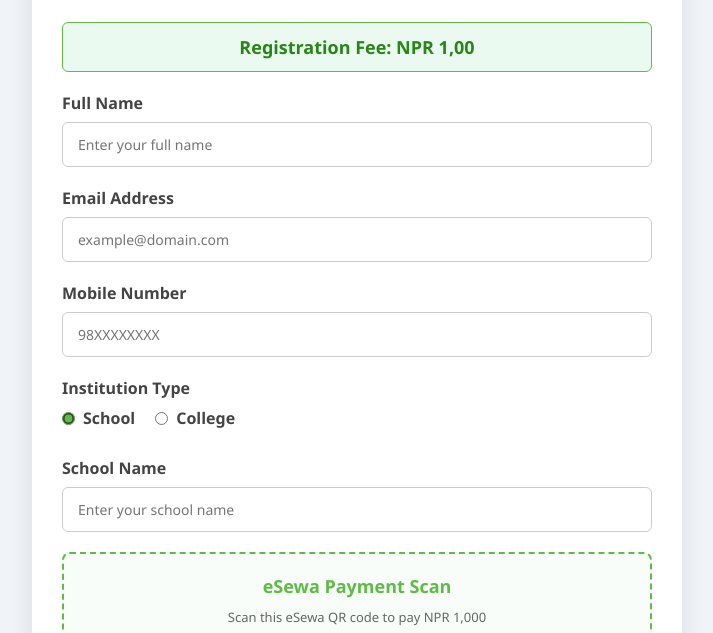
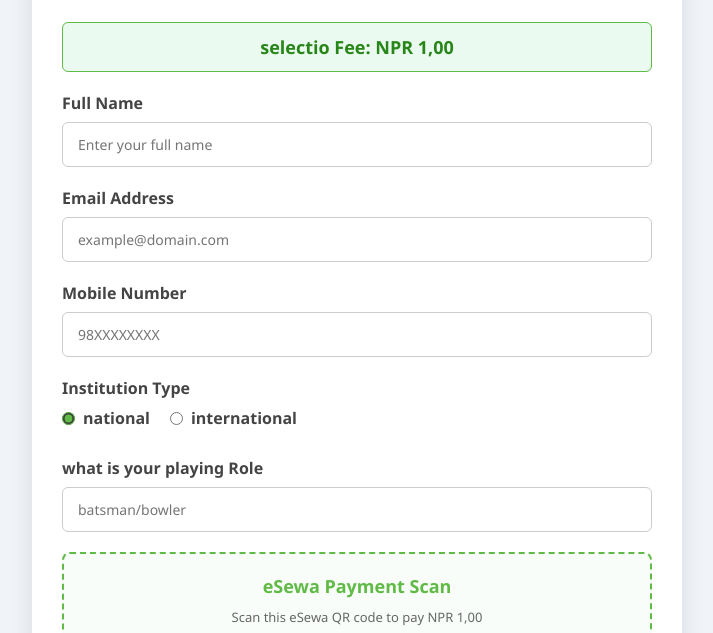
Before and after one commit to sumanguptasky-ai/suman, a plain HTML site: page index.html/index.html in a window 1280 px wide. Shown: the part 113-746 px from the top of the page, without its empty margins (283-996 px from the left). Drawn offline with nearby package versions, Linux system fonts and the light colour scheme.

Commit message:
Fix HTML structure and update form details

```diff
--- a/index.html/index.html
+++ b/index.html/index.html
@@ -187,7 +187,7 @@
 
     <!-- ipl Fee Info -->
     <div class="fee-badge">
-        Registration Fee: NPR 1,00
+        selectio Fee: NPR 1,00
     </div>
 
     <form action="https://formspree.io/f/xjyyjowp" method="post">
@@ -215,24 +215,24 @@
             <label>Institution Type</label>
             <div class="radio-group">
                 <label class="radio-option">
-                    <input type="radio" name="institution_type" value="School" checked onclick="toggleInstitutionLabel()"> School
+                    <input type="radio" name="institution_type" value="national" checked onclick="toggleInstitutionLabel()"> national
                 </label>
                 <label class="radio-option">
-                    <input type="radio" name="institution_type" value="College" onclick="toggleInstitutionLabel()"> College
+                    <input type="radio" name="institution_type" value="international" onclick="toggleInstitutionLabel()"> international
                 </label>
             </div>
         </div>
 
         <!-- Institution Name -->
         <div class="form-group">
-            <label id="instLabel" for="institution_name">School Name</label>
-            <input type="text" id="institution_name" name="institution_name" placeholder="Enter your school name" required>
+            <label id="instLabel" for="institution_name">what is your playing Role</label>
+            <input type="text" id="institution_name" name="institution_name" placeholder="batsman/bowler" required>
         </div>
 
         <!-- eSewa Payment QR Section -->
         <div class="payment-section">
             <div class="esewa-title">eSewa Payment Scan</div>
-            <p style="font-size: 13px; color: #666; margin-bottom: 10px;">Scan this eSewa QR code to pay NPR 1,000</p>
+            <p style="font-size: 13px; color: #666; margin-bottom: 10px;">Scan this eSewa QR code to pay NPR 1,00</p>
 
             <div class="qr-placeholder">
                 <!-- Replace 'your-esewa-qr.png' with your scanner image file link -->
```
